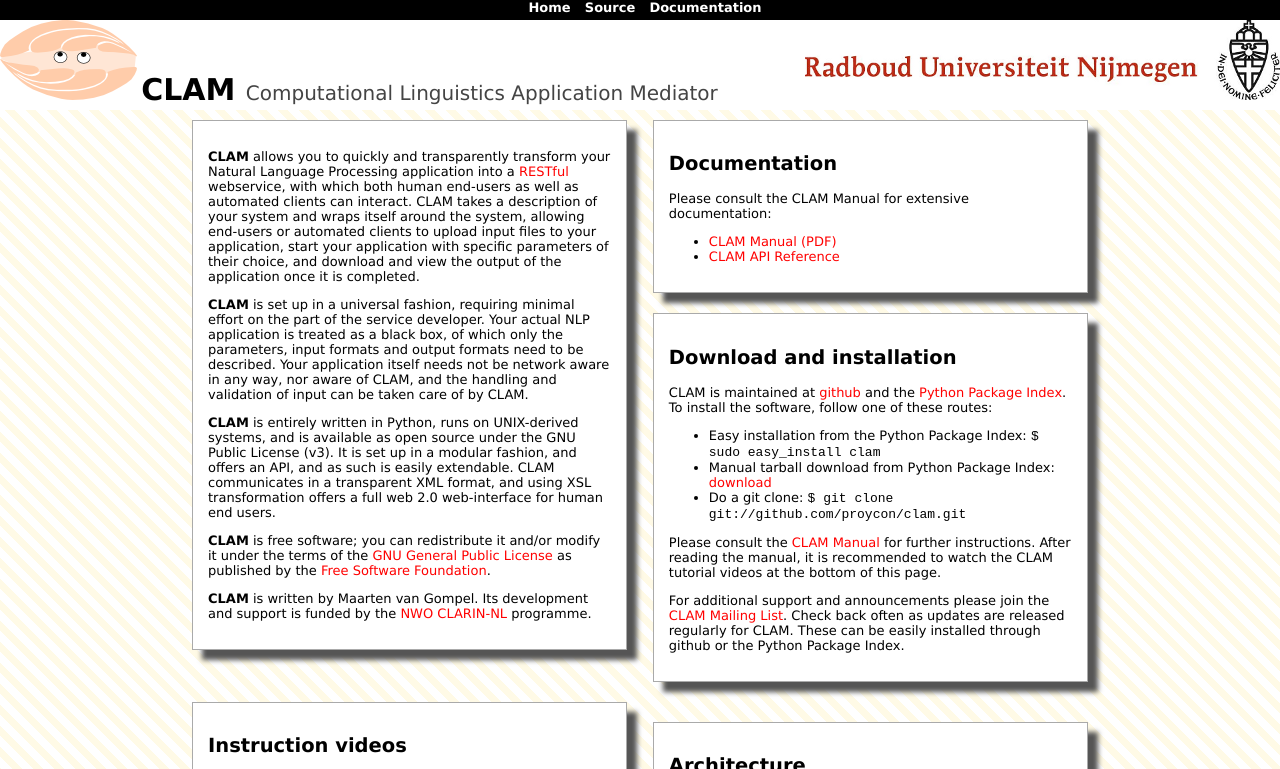
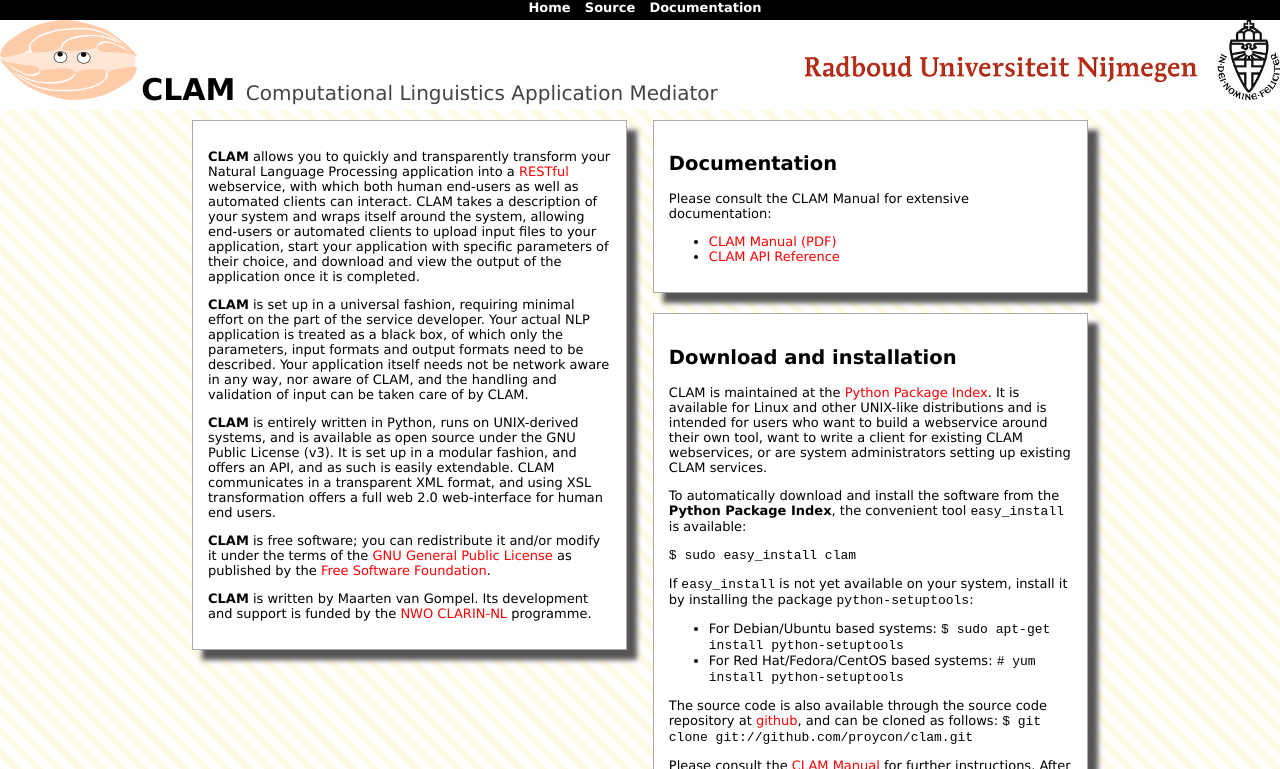
Before and after one commit to proycon/clam, a Jekyll site: the page built from index.html, in a window 1280 px wide and 900 px high, cut to the strip 0-769 px from the top of the window. Built offline with Jekyll 4.4.1, drawn with Linux system fonts in a browser that asks for light colours.

Commit message:
updated website

```diff
--- a/index.html
+++ b/index.html
@@ -41,13 +41,22 @@ Please consult the CLAM Manual for extensive documentation:
 
 <h2>Download and installation</h2>
 
-CLAM is maintained at <a href="http://github.com/proycon/clam">github</a> and the <a href="http://pypi.python.org/pypi/CLAM/">Python Package Index</a>. To install the software, follow one of these routes:
+<p>CLAM is maintained at the <a href="http://pypi.python.org/pypi/CLAM/">Python Package Index</a>. It is available for Linux and other UNIX-like distributions and is intended for users who want to build a webservice around their own tool, want to write a client for existing CLAM webservices, or are system administrators setting up existing CLAM services. </p>
 
+<p>To automatically download and install the software from the <strong>Python Package Index</strong>, the convenient tool <tt>easy_install</tt> is available:</p>
+
+<p>
+<tt>$ sudo easy_install clam</tt>
+</p>
+
+<p>If <tt>easy_install</tt> is not yet available on your system, install it by installing the package <tt>python-setuptools</tt>:
 <ul>
-<li>Easy installation from the Python Package Index: <tt>$ sudo easy_install clam</tt></li>
-<li>Manual tarball download from Python Package Index: <a href="http://pypi.python.org/pypi/CLAM/">download</a></li>
-<li>Do a git clone: <tt>$ git clone git://github.com/proycon/clam.git</tt></li>
+<li> For Debian/Ubuntu based systems: <tt>$ sudo apt-get install python-setuptools</tt></li>
+<li> For Red Hat/Fedora/CentOS based systems: <tt># yum install python-setuptools</tt></li>
 </ul>
+</p>
+
+<p>The source code is also available through the source code repository at <a href="http://github.com/proycon/clam">github</a>, and can be cloned as follows: <tt>$ git clone git://github.com/proycon/clam.git</tt></p>
 
 <p>
 Please consult the <a href="https://github.com/proycon/clam/raw/master/docs/clam_manual.pdf">CLAM Manual</a> for further instructions. After reading the manual, it is recommended to watch the CLAM tutorial videos at the bottom of this page.
```
